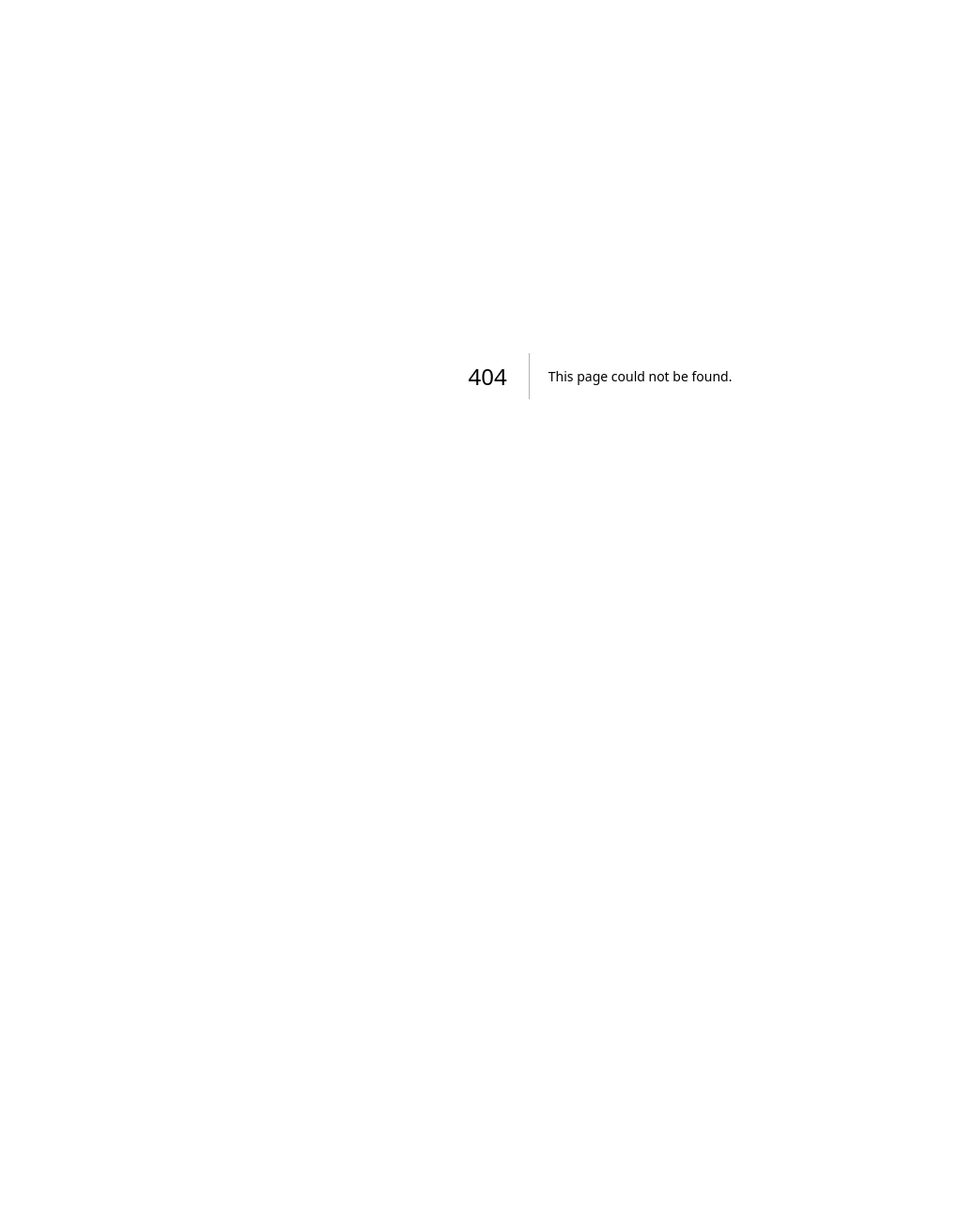
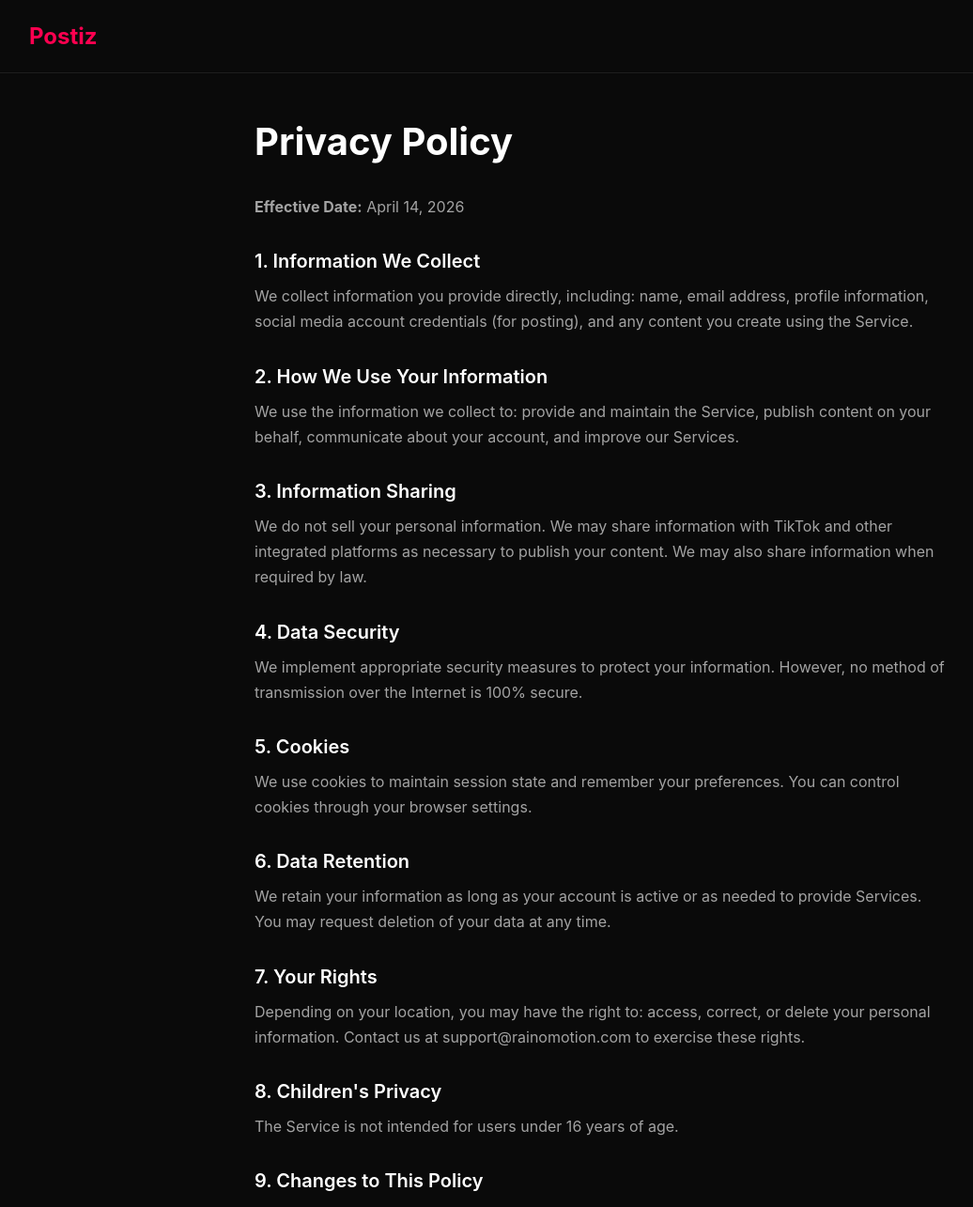
Before and after one commit to rainollm-ca/legal-pages, a Next.js app: page /privacy in a window 1280 px wide. Before the commit this address had no page. Shown: the top 1285 px of the page at 94% size, without its empty margins (1-1037 px from the left). Before the commit the page ends 800 px from the top, so only its background shows below. Built offline with nearby package versions, Linux system fonts and the light colour scheme.

Commit message:
Fix next.config.js output mode, add missing privacy page

```diff
--- a/next.config.js
+++ b/next.config.js
@@ -1,6 +1,7 @@
 /** @type {import('next').NextConfig} */
 const nextConfig = {
-  output: 'standalone',
+  output: 'export',
+  images: { unoptimized: true },
 };
 
 module.exports = nextConfig;
--- /dev/null
+++ b/pages/privacy.tsx
@@ -0,0 +1,42 @@
+import Layout from '../components/Layout';
+
+export default function Privacy() {
+  return (
+    <Layout title="Privacy Policy">
+      <div>
+        <h1>Privacy Policy</h1>
+        <p><strong>Effective Date:</strong> April 14, 2026</p>
+
+        <h2>1. Information We Collect</h2>
+        <p>We collect information you provide directly, including: name, email address, profile information, social media account credentials (for posting), and any content you create using the Service.</p>
+
+        <h2>2. How We Use Your Information</h2>
+        <p>We use the information we collect to: provide and maintain the Service, publish content on your behalf, communicate about your account, and improve our Services.</p>
+
+        <h2>3. Information Sharing</h2>
+        <p>We do not sell your personal information. We may share information with TikTok and other integrated platforms as necessary to publish your content. We may also share information when required by law.</p>
+
+        <h2>4. Data Security</h2>
+        <p>We implement appropriate security measures to protect your information. However, no method of transmission over the Internet is 100% secure.</p>
+
+        <h2>5. Cookies</h2>
+        <p>We use cookies to maintain session state and remember your preferences. You can control cookies through your browser settings.</p>
+
+        <h2>6. Data Retention</h2>
+        <p>We retain your information as long as your account is active or as needed to provide Services. You may request deletion of your data at any time.</p>
+
+        <h2>7. Your Rights</h2>
+        <p>Depending on your location, you may have the right to: access, correct, or delete your personal information. Contact us at support@rainomotion.com to exercise these rights.</p>
+
+        <h2>8. Children's Privacy</h2>
+        <p>The Service is not intended for users under 16 years of age.</p>
+
+        <h2>9. Changes to This Policy</h2>
+        <p>We may update this Privacy Policy from time to time. We will notify you of material changes via the Service or email.</p>
+
+        <h2>10. Contact</h2>
+        <p>For questions about this Privacy Policy, contact us at support@rainomotion.com</p>
+      </div>
+    </Layout>
+  );
+}
```
